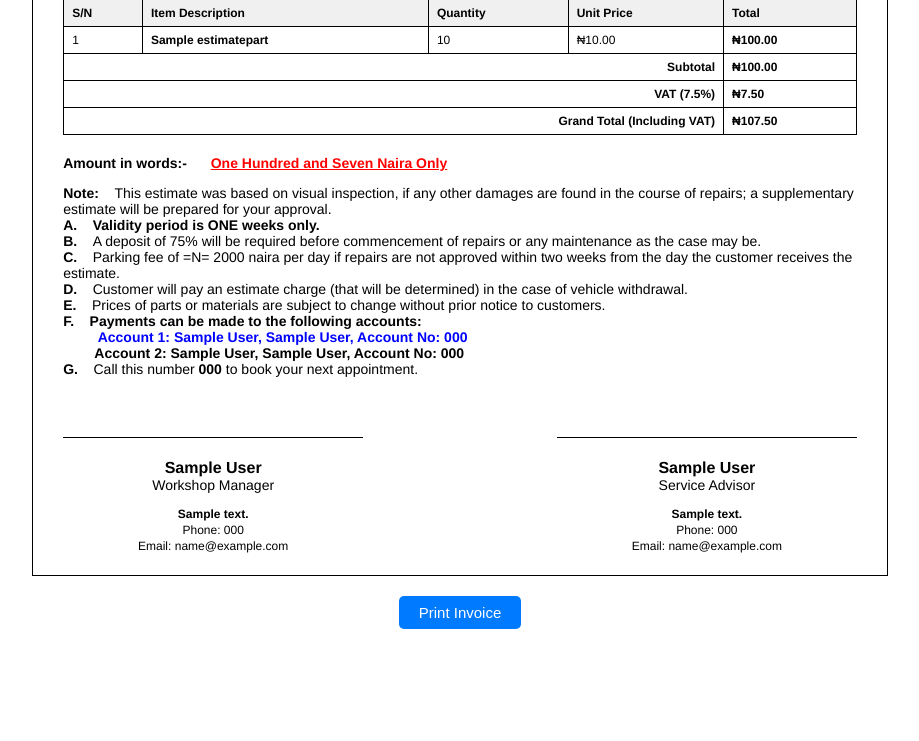
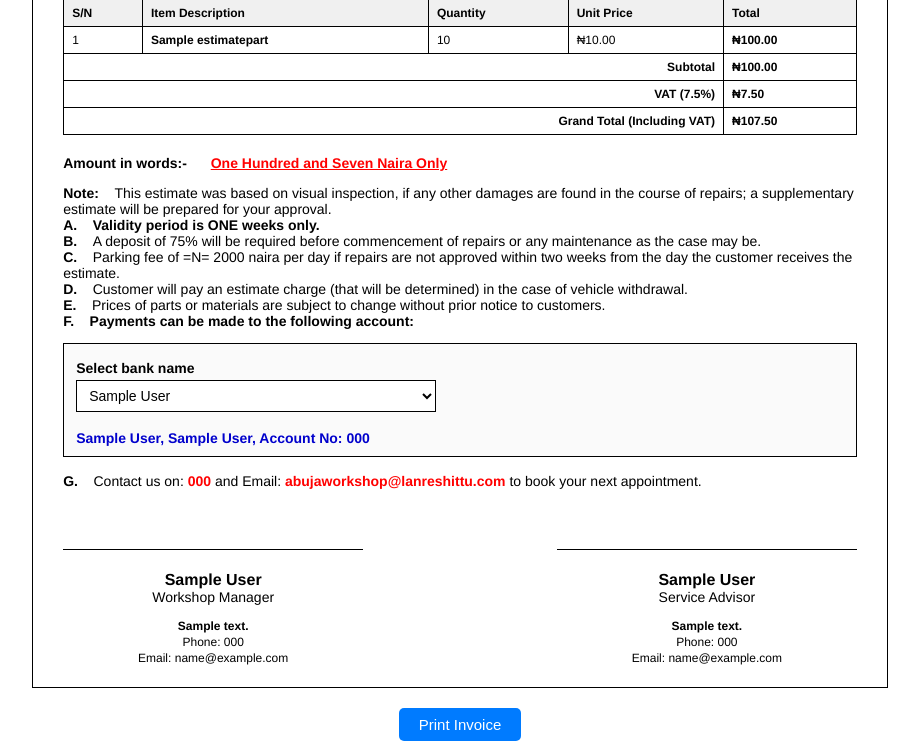
Before and after one commit to boithompson/lsm_portal, a Django app: page /dashboard/vehicle/1/internal_estimate/print/ in a window 1280 px wide. Shown: the part 631-1372 px from the top of the page, without its empty margins (180-1099 px from the left). Before the commit the page ends 1260 px from the top, so only its background shows below. Run offline with Django 5.2, Linux system fonts and the light colour scheme; a user stored in the database is signed in; data comes from the database, SQL or seed files in the repository; tables that the repository leaves empty hold one stand-in row (values such as "Sample post").

Commit message:
Invoice print page update

```diff
--- a/templates/workshop/proforma_invoice.html
+++ b/templates/workshop/proforma_invoice.html
@@ -153,8 +153,49 @@
             background-color: #0056b3;
         }
 
+        .bank-account-section {
+            margin-top: 10px;
+            padding: 10px 12px;
+            border: 1px solid #000;
+            background: #fafafa;
+        }
+
+        .bank-account-selector {
+            margin-top: 6px;
+            margin-bottom: 10px;
+        }
+
+        .bank-account-selector label {
+            display: block;
+            font-weight: bold;
+            margin-bottom: 4px;
+        }
+
+        .bank-account-selector select {
+            width: 100%;
+            max-width: 360px;
+            padding: 6px 8px;
+            border: 1px solid #000;
+            background: #fff;
+            font-size: 14px;
+        }
+
+        .bank-account-display {
+            padding: 8px 0 0;
+        }
+
+        .bank-account-card {
+            font-weight: bold;
+            color: #0000cc;
+        }
+
+        .bank-account-empty {
+            font-style: italic;
+        }
+
         @media print {
             .print-btn-container { display: none; }
+            .bank-account-selector { display: none; }
             body { margin: 0; }
             .invoice-wrapper { border: none; }
         }
@@ -300,16 +341,40 @@
             <br/>
             <b>E.</b>&nbsp;&nbsp;&nbsp;&nbsp;Prices of parts or materials are subject to change without prior notice to customers.
             <br/>
-            <b>F.</b>&nbsp;&nbsp;&nbsp;&nbsp;<span style="font-weight: bold;">Payments can be made to the following accounts:<br/>
-                {% if vehicle.branch.bank_name and vehicle.branch.account_number and vehicle.branch.account_name %}
-                   &nbsp;&nbsp;&nbsp;&nbsp;&nbsp;&nbsp;&nbsp;&nbsp; <b style="color: blue;">Account 1: {{ vehicle.branch.account_name }}, {{ vehicle.branch.bank_name }}, Account No: {{ vehicle.branch.account_number }}</b><br/>
-                {% endif %}
-                {% if vehicle.branch.bank_2_name and vehicle.branch.account_2_number and vehicle.branch.account_2_name %}
-                    &nbsp;&nbsp;&nbsp;&nbsp;&nbsp;&nbsp;&nbsp;&nbsp;Account 2: {{ vehicle.branch.account_2_name }}, {{ vehicle.branch.bank_2_name }}, Account No: {{ vehicle.branch.account_2_number }}
-                {% endif %}
-            </span>
+            <b>F.</b>&nbsp;&nbsp;&nbsp;&nbsp;<span style="font-weight: bold;">Payments can be made to the following account:</span>
+            <div class="bank-account-section">
+                <div class="bank-account-selector">
+                    <label for="bank-account-select">Select bank name</label>
+                    <select id="bank-account-select" aria-label="Select bank account to display">
+                        {% if vehicle.branch.bank_name and vehicle.branch.account_number and vehicle.branch.account_name %}
+                            <option
+                                value="account-1"
+                                data-account-name="{{ vehicle.branch.account_name }}"
+                                data-bank-name="{{ vehicle.branch.bank_name }}"
+                                data-account-number="{{ vehicle.branch.account_number }}"
+                            >
+                                {{ vehicle.branch.bank_name }}
+                            </option>
+                        {% endif %}
+                        {% if vehicle.branch.bank_2_name and vehicle.branch.account_2_number and vehicle.branch.account_2_name %}
+                            <option
+                                value="account-2"
+                                data-account-name="{{ vehicle.branch.account_2_name }}"
+                                data-bank-name="{{ vehicle.branch.bank_2_name }}"
+                                data-account-number="{{ vehicle.branch.account_2_number }}"
+                            >
+                                {{ vehicle.branch.bank_2_name }}
+                            </option>
+                        {% endif %}
+                    </select>
+                </div>
+                <div class="bank-account-display" id="bank-account-display">
+                    <div class="bank-account-card" id="bank-account-card"></div>
+                    <div class="bank-account-empty" id="bank-account-empty" style="display:none;">No bank account details are available for this branch.</div>
+                </div>
+            </div>
             <br/>
-            <b>G.</b>&nbsp;&nbsp;&nbsp;&nbsp;Call this number <b>{{ vehicle.branch.service_advisor_phone }}</b> to book your next appointment.
+            <b>G.</b>&nbsp;&nbsp;&nbsp;&nbsp;<span">Contact us on: <b style="color: red;">{{ vehicle.branch.service_advisor_phone }}</b> and Email: <b style="color: red;">abujaworkshop@lanreshittu.com</b> to book your next appointment.</span>
         </p>
         <div style="margin-top: 60px; display: flex; justify-content: space-between;">
             <div style="width: 300px; text-align: center; border-top: 1px solid #000; padding-top: 5px;">
@@ -356,5 +421,53 @@
     <div class="print-btn-container">
         <button class="print-btn" onclick="window.print()">Print Invoice</button>
     </div>
+
+    <script>
+        (function () {
+            const select = document.getElementById("bank-account-select");
+            const card = document.getElementById("bank-account-card");
+            const empty = document.getElementById("bank-account-empty");
+
+            if (!select || !card || !empty) {
+                return;
+            }
+
+            function renderSelectedAccount() {
+                if (select.options.length === 0) {
+                    select.style.display = "none";
+                    card.textContent = "";
+                    card.style.display = "none";
+                    empty.style.display = "block";
+                    return;
+                }
+
+                const option = select.options[select.selectedIndex];
+                if (!option) {
+                    card.textContent = "";
+                    card.style.display = "none";
+                    empty.style.display = "block";
+                    return;
+                }
+
+                const bankName = option.dataset.bankName || "";
+                const accountName = option.dataset.accountName || "";
+                const accountNumber = option.dataset.accountNumber || "";
+
+                if (!bankName || !accountName || !accountNumber) {
+                    card.textContent = "";
+                    card.style.display = "none";
+                    empty.style.display = "block";
+                    return;
+                }
+
+                card.textContent = `${accountName}, ${bankName}, Account No: ${accountNumber}`;
+                card.style.display = "block";
+                empty.style.display = "none";
+            }
+
+            select.addEventListener("change", renderSelectedAccount);
+            renderSelectedAccount();
+        })();
+    </script>
 </body>
 </html>
```
